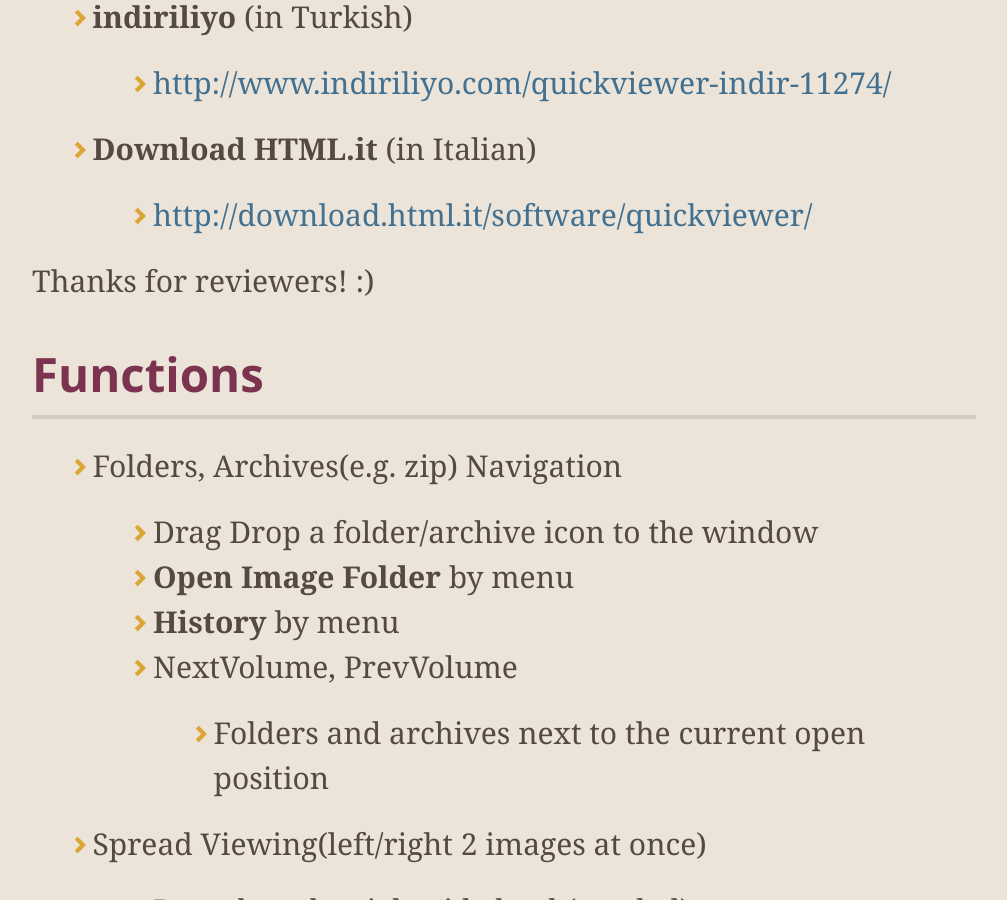
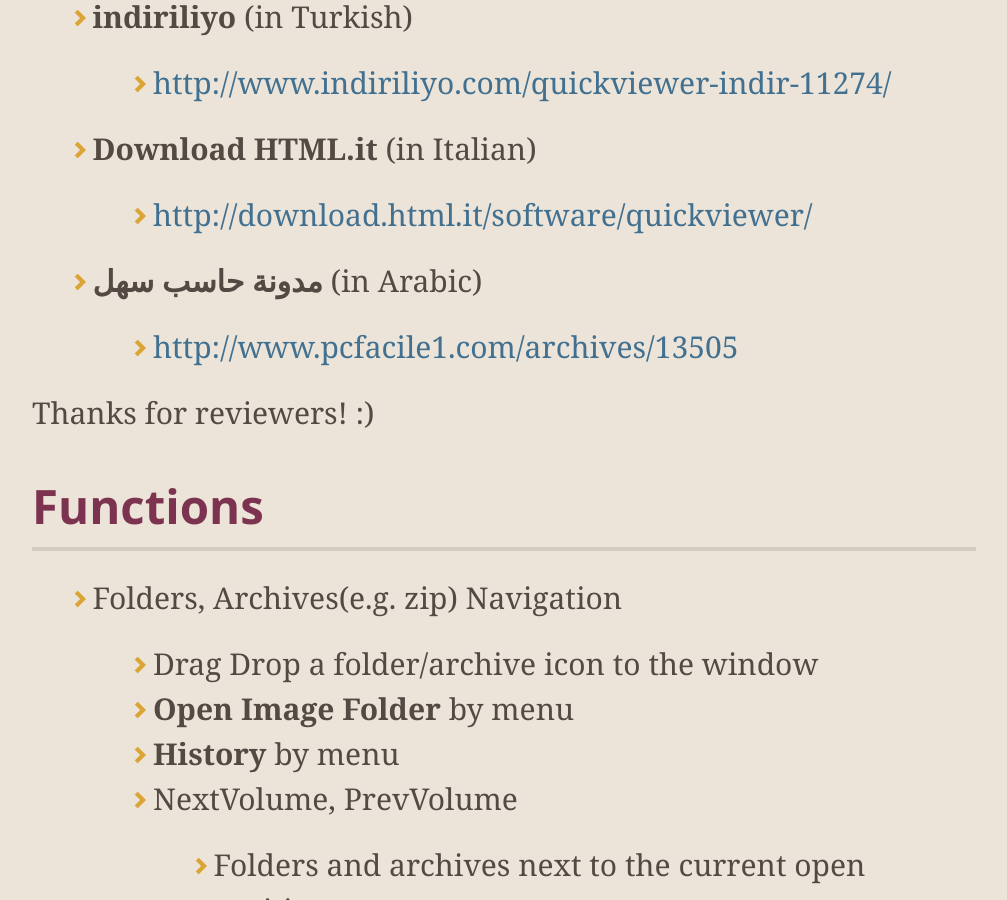
Before and after one commit to kanryu/quickviewer, a Jekyll site: the page built from docs/index.md, in a window 1280 px wide and 900 px high, scrolled down 4320 px. Shown: the whole window, without its empty margins (136-1143 px from the left). Built offline with Jekyll 4.4.1, drawn with Linux system fonts in a browser that asks for light colours; nearby versions of some CDN libraries; our own code applies the rules of GitHub Pages for plain Markdown files.

Commit message:
Update index.md

```diff
--- a/docs/index.md
+++ b/docs/index.md
@@ -73,7 +73,8 @@ You can also clone the latest source code from **[this repository.](https://gith
     - [http://www.indiriliyo.com/quickviewer-indir-11274/](http://www.indiriliyo.com/quickviewer-indir-11274/)
 - **Download HTML.it** (in Italian)
     - [http://download.html.it/software/quickviewer/](http://download.html.it/software/quickviewer/)
-
+- **مدونة حاسب سهل** (in Arabic)
+    - [http://www.pcfacile1.com/archives/13505](http://www.pcfacile1.com/archives/13505)
 
 Thanks for reviewers! :)
 
```
